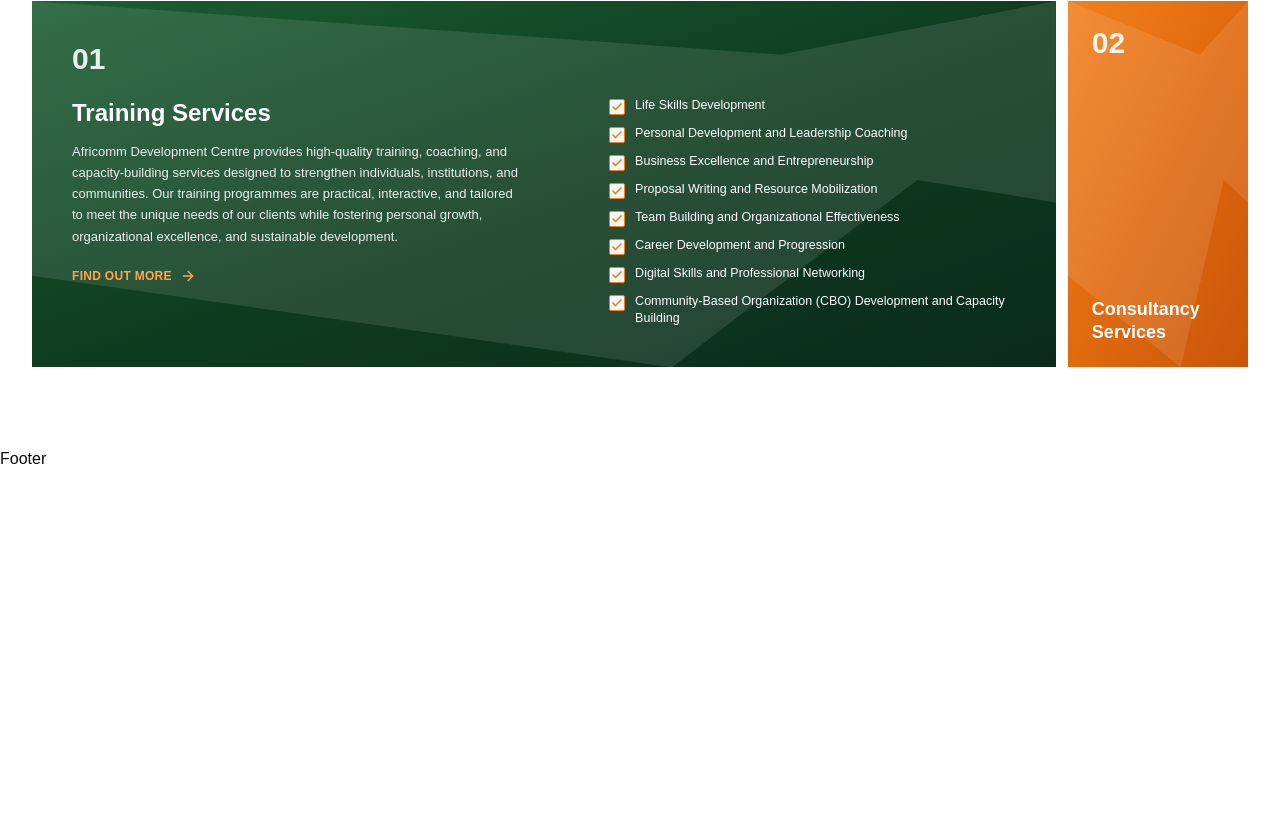
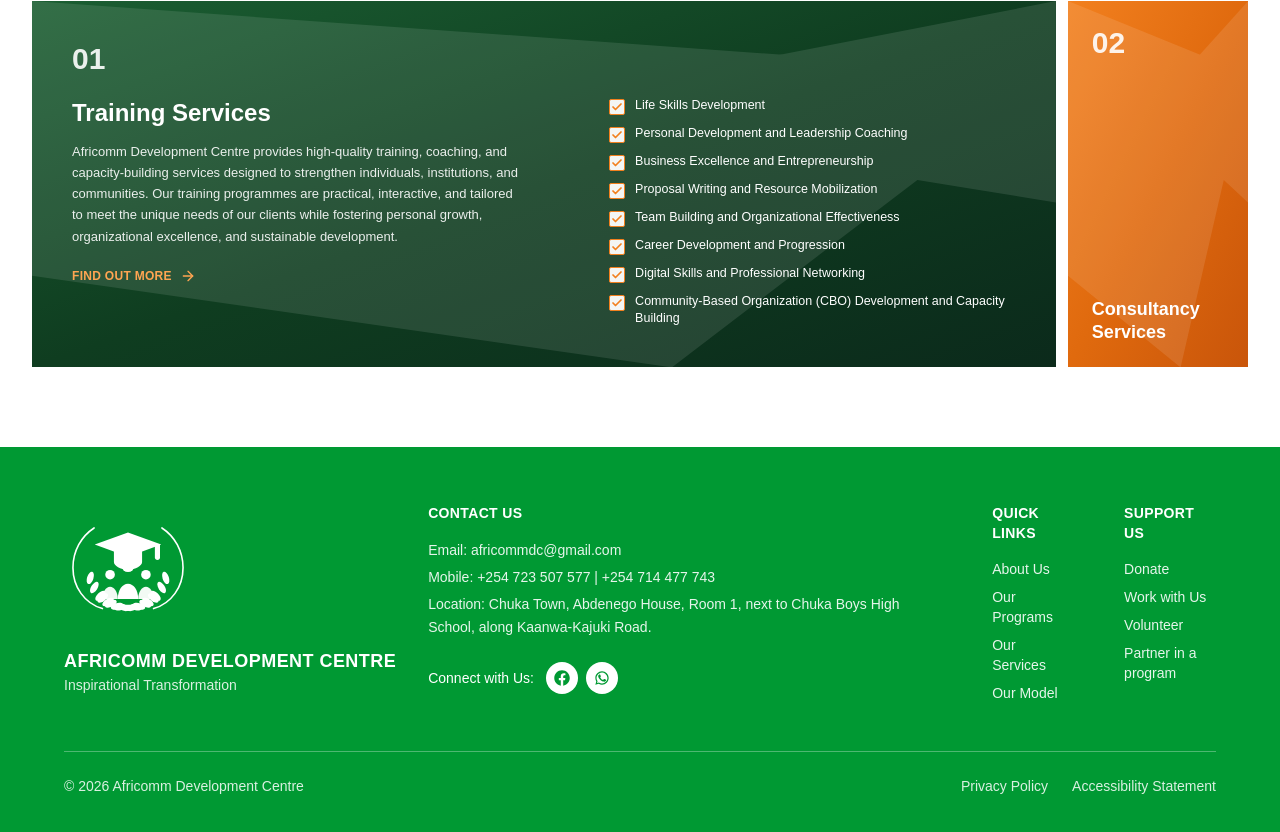
Before and after one commit to AfricommDC/africommfrontend, a React (Vite) app: page / in a window 1280 px wide. Shown: the part 1082-1914 px from the top of the page. Before the commit the page ends 1553 px from the top, so only its background shows below. Built offline with nearby package versions, Linux system fonts and the light colour scheme.

Commit message:
feat(Footer): Footer section implementation

```diff
--- a/src/components/Footer.tsx
+++ b/src/components/Footer.tsx
@@ -1,5 +1,199 @@
+import { FaFacebook } from "react-icons/fa";
+
+/* ------------------------------------------------------------------ */
+/*  Logo emblem                                                        */
+/* ------------------------------------------------------------------ */
+
+function EmblemMark({ className = "" }: { className?: string }) {
+  return (
+    <svg
+      viewBox="0 0 200 200"
+      fill="none"
+      xmlns="http://www.w3.org/2000/svg"
+      className={className}
+    >
+      {/* Laurel wreath - left */}
+      <g stroke="white" strokeWidth="2.5" strokeLinecap="round" fill="none">
+        <path d="M60 165c-28-8-46-34-46-64 0-26 13-49 33-62" />
+        {[...Array(9)].map((_, i) => {
+          const t = i / 8;
+          const angle = Math.PI * (0.28 + t * 0.62);
+          const cx = 100 - Math.cos(angle) * 62;
+          const cy = 100 + Math.sin(angle) * 68 - 4;
+          return (
+            <ellipse
+              key={`l-${i}`}
+              cx={cx}
+              cy={cy}
+              rx="10"
+              ry="5"
+              transform={`rotate(${(angle * 180) / Math.PI - 90} ${cx} ${cy})`}
+              fill="white"
+              stroke="none"
+            />
+          );
+        })}
+      </g>
+
+      {/* Laurel wreath - right */}
+      <g stroke="white" strokeWidth="2.5" strokeLinecap="round" fill="none">
+        <path d="M140 165c28-8 46-34 46-64 0-26-13-49-33-62" />
+        {[...Array(9)].map((_, i) => {
+          const t = i / 8;
+          const angle = Math.PI * (0.28 + t * 0.62);
+          const cx = 100 + Math.cos(angle) * 62;
+          const cy = 100 + Math.sin(angle) * 68 - 4;
+          return (
+            <ellipse
+              key={`r-${i}`}
+              cx={cx}
+              cy={cy}
+              rx="10"
+              ry="5"
+              transform={`rotate(${-((angle * 180) / Math.PI - 90)} ${cx} ${cy})`}
+              fill="white"
+              stroke="none"
+            />
+          );
+        })}
+      </g>
+
+      {/* People - three simple linked figures */}
+      <g fill="white">
+        <circle cx="100" cy="98" r="10" />
+        <path d="M84 150c0-14 7-24 16-24s16 10 16 24z" />
+        <circle cx="72" cy="112" r="7.5" />
+        <path d="M60 150c0-11 5.5-19 12-19s12 8 12 19z" opacity="0.95" />
+        <circle cx="128" cy="112" r="7.5" />
+        <path d="M116 150c0-11 5.5-19 12-19s12 8 12 19z" opacity="0.95" />
+      </g>
+
+      {/* Graduation cap */}
+      <g fill="white">
+        <path d="M100 46l52 19-52 19-52-19z" />
+        <path d="M78 74v18c0 6 10 12 22 12s22-6 22-12V74l-22 8z" />
+        <path d="M150 65v20c0 2.2-1.8 4-4 4s-4-1.8-4-4V65z" />
+      </g>
+    </svg>
+  );
+}
+
+function WhatsAppIcon({ className = "" }: { className?: string }) {
+  return (
+    <svg viewBox="0 0 24 24" fill="currentColor" className={className}>
+      <path d="M17.47 14.38c-.29-.15-1.7-.84-1.97-.93-.26-.1-.46-.15-.65.15-.19.29-.75.93-.92 1.12-.17.19-.34.22-.63.07-.29-.15-1.22-.45-2.32-1.43-.86-.76-1.44-1.71-1.6-2-.17-.29-.02-.45.13-.6.13-.13.29-.34.44-.51.15-.17.19-.29.29-.48.1-.19.05-.36-.02-.51-.07-.15-.65-1.57-.9-2.15-.24-.57-.48-.5-.65-.5-.17-.01-.36-.01-.56-.01s-.51.07-.78.36c-.26.29-1.02 1-1.02 2.43s1.04 2.82 1.19 3.01c.15.19 2.05 3.13 4.96 4.39.69.3 1.23.48 1.65.61.69.22 1.32.19 1.82.11.55-.08 1.7-.7 1.94-1.37.24-.68.24-1.26.17-1.38-.07-.12-.26-.19-.55-.34z" />
+      <path d="M12.02 2C6.5 2 2.02 6.48 2.02 12c0 1.85.5 3.58 1.36 5.07L2 22l5.08-1.33A9.96 9.96 0 0 0 12.02 22C17.54 22 22 17.52 22 12S17.54 2 12.02 2zm0 18.2a8.17 8.17 0 0 1-4.17-1.14l-.3-.18-3.02.79.81-2.95-.2-.31A8.18 8.18 0 1 1 20.2 12a8.19 8.19 0 0 1-8.18 8.2z" />
+    </svg>
+  );
+}
+
+/* ------------------------------------------------------------------ */
+/*  Footer data                                                        */
+/* ------------------------------------------------------------------ */
+
+const QUICK_LINKS = ["About Us", "Our Programs", "Our Services", "Our Model"];
+const SUPPORT_LINKS = ["Donate", "Work with Us", "Volunteer", "Partner in a program"];
+
 export default function Footer() {
-    return (
-        <div>Footer</div>
-    )
+  const year = new Date().getFullYear();
+
+  return (
+    <footer className="bg-[#009933] px-6 py-14 text-white sm:px-10 lg:px-16">
+      <div className="mx-auto flex max-w-[1400px] flex-col gap-12 lg:flex-row lg:items-start lg:justify-between lg:gap-8">
+        {/* Brand block */}
+        <div className="flex flex-col items-center text-center lg:items-start lg:text-left">
+          <EmblemMark className="h-28 w-28 sm:h-32 sm:w-32" />
+          <p className="mt-4 font-[Manrope,sans-serif] text-lg font-extrabold tracking-wide">
+            AFRICOMM DEVELOPMENT CENTRE
+          </p>
+          <p className="text-sm text-white/85">Inspirational Transformation</p>
+        </div>
+
+        {/* Link columns */}
+        <div className="grid grid-cols-1 gap-10 text-center sm:grid-cols-3 sm:text-left lg:flex lg:flex-1 lg:justify-end lg:gap-16">
+          {/* Contact us */}
+          <div className="flex flex-col items-center sm:items-start">
+            <h3 className="font-[Manrope,sans-serif] text-sm font-bold tracking-wide">
+              CONTACT US
+            </h3>
+            <div className="mt-4 space-y-1 text-sm leading-relaxed text-white/90">
+              <p>Email: africommdc@gmail.com</p>
+              <p>Mobile: +254 723 507 577 | +254 714 477 743</p>
+              <p>
+                Location: Chuka Town, Abdenego House, Room 1, next to Chuka
+                Boys High School, along Kaanwa-Kajuki Road.
+              </p>
+            </div>
+
+            <p className="mt-6 flex items-center gap-3 text-sm font-medium">
+              Connect with Us:
+              <span className="flex items-center gap-2">
+                <a
+                  href="#"
+                  aria-label="Facebook"
+                  className="flex h-8 w-8 items-center justify-center rounded-full bg-white text-[#009933] transition-transform hover:scale-105"
+                >
+                  <FaFacebook className="h-4 w-4" />
+                </a>
+                <a
+                  href="#"
+                  aria-label="WhatsApp"
+                  className="flex h-8 w-8 items-center justify-center rounded-full bg-white text-[#009933] transition-transform hover:scale-105"
+                >
+                  <WhatsAppIcon className="h-4 w-4" />
+                </a>
+              </span>
+            </p>
+          </div>
+
+          {/* Quick links */}
+          <div className="flex flex-col items-center sm:items-start">
+            <h3 className="font-[Manrope,sans-serif] text-sm font-bold tracking-wide">
+              QUICK LINKS
+            </h3>
+            <ul className="mt-4 space-y-2 text-sm text-white/90">
+              {QUICK_LINKS.map((link) => (
+                <li key={link}>
+                  <a href="#" className="transition-colors hover:text-white">
+                    {link}
+                  </a>
+                </li>
+              ))}
+            </ul>
+          </div>
+
+          {/* Support us */}
+          <div className="flex flex-col items-center sm:items-start">
+            <h3 className="font-[Manrope,sans-serif] text-sm font-bold tracking-wide">
+              SUPPORT US
+            </h3>
+            <ul className="mt-4 space-y-2 text-sm text-white/90">
+              {SUPPORT_LINKS.map((link) => (
+                <li key={link}>
+                  <a href="#" className="transition-colors hover:text-white">
+                    {link}
+                  </a>
+                </li>
+              ))}
+            </ul>
+          </div>
+        </div>
+      </div>
+
+      {/* Divider + bottom bar */}
+      <div className="mx-auto mt-12 max-w-[1400px] border-t border-white/30 pt-6">
+        <div className="flex flex-col items-center gap-3 text-sm text-white/85 sm:flex-row sm:items-center sm:justify-between">
+          <p>© {year} Africomm Development Centre</p>
+          <div className="flex items-center gap-6">
+            <a href="#" className="transition-colors hover:text-white">
+              Privacy Policy
+            </a>
+            <a href="#" className="transition-colors hover:text-white">
+              Accessibility Statement
+            </a>
+          </div>
+        </div>
+      </div>
+    </footer>
+  );
 }
```
